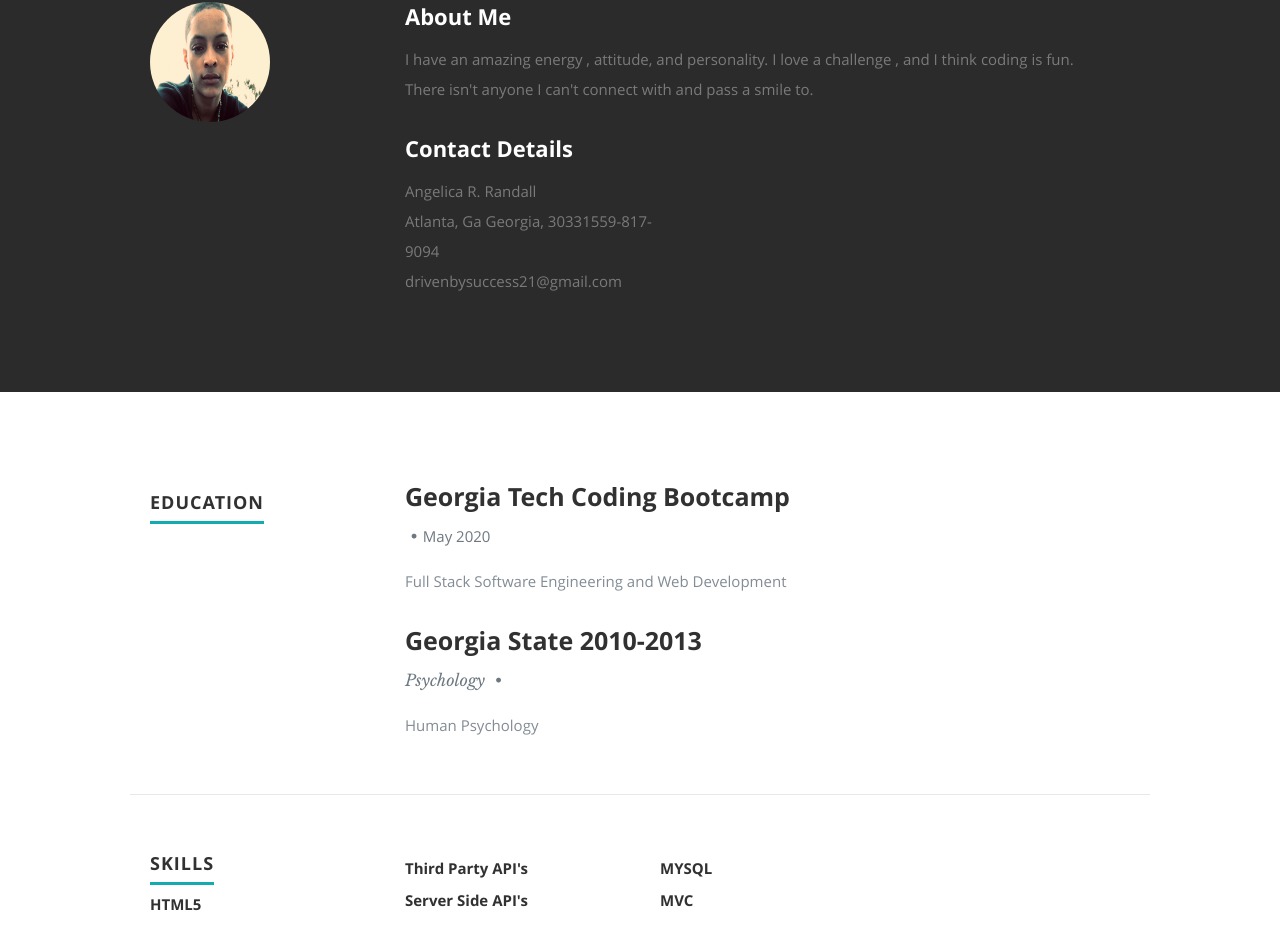
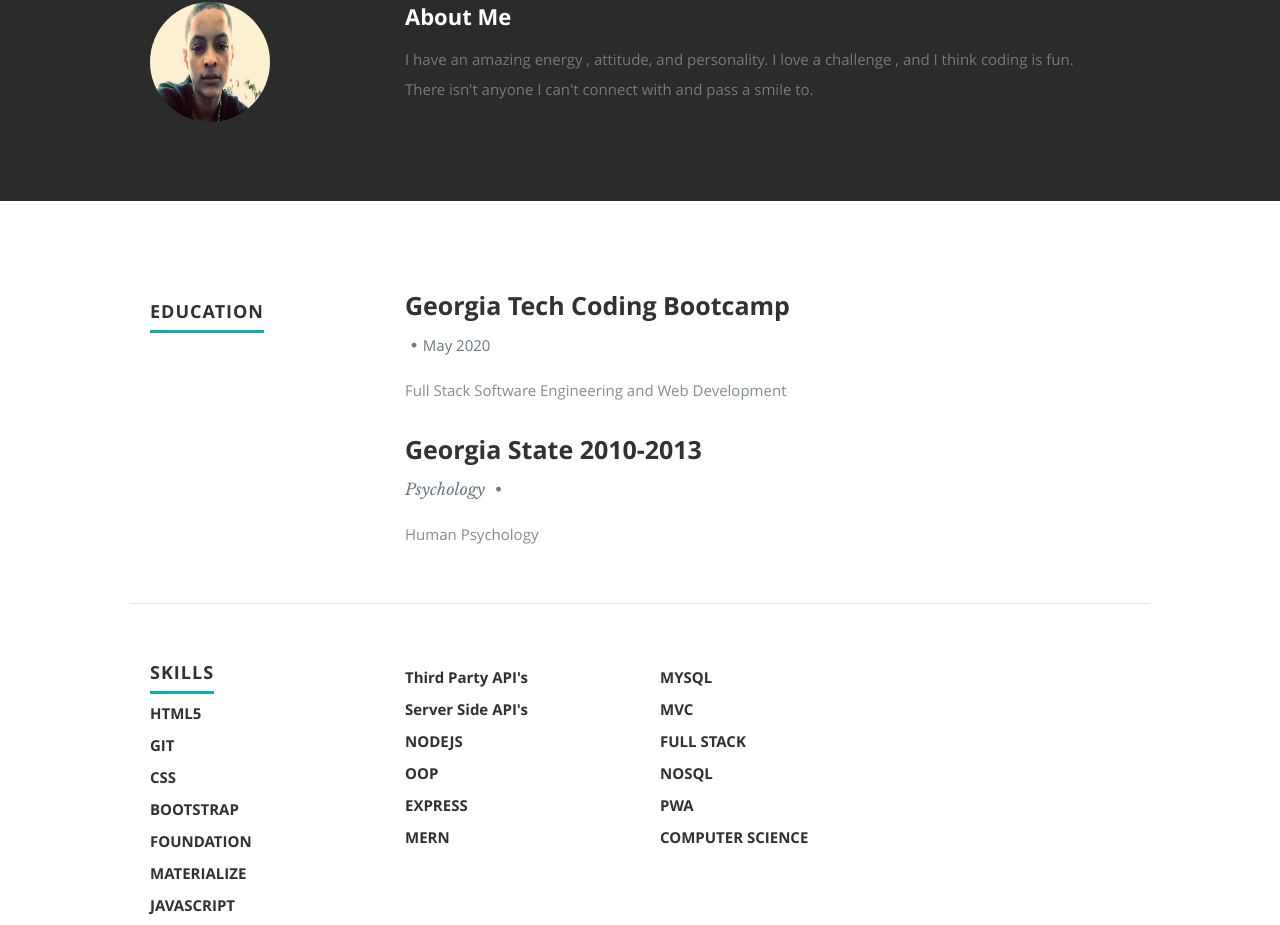
Before and after one commit to Arandall88/Portfolio-hw3, a React (Create React App) app: page / in a window 1280 px wide. Shown: the part 894-1819 px from the top of the page. Built offline with nearby package versions, Linux system fonts and the light colour scheme.

Commit message:
removed contact info from bio

```diff
--- a/src/Components/About.js
+++ b/src/Components/About.js
@@ -27,13 +27,7 @@ class About extends Component {
             <p>{bio}</p>
             <div className="row">
                <div className="columns contact-details">
-                  <h2>Contact Details</h2>
-                  <p className="address">
-						   <span>{name}</span><br />
-						         {city} {state}, {zip}
-						   <span>{phone}</span><br />
-                     <span>{email}</span>
-					   </p>
+
                </div>
                {/* <div className="columns download">
                   <p>
```
